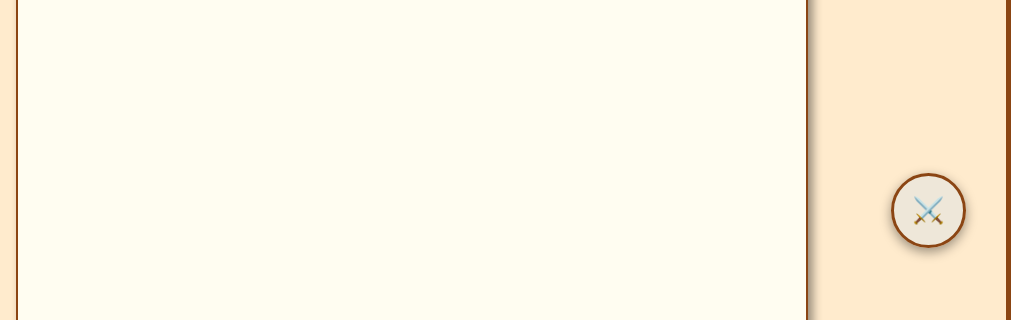
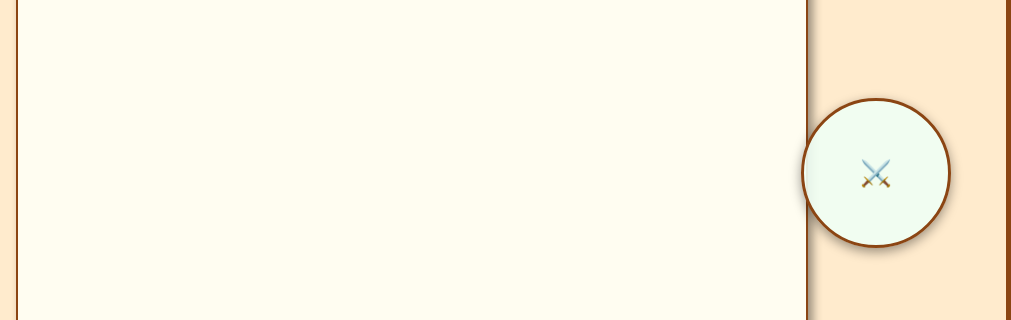
Before and after one commit to jackkennedy7/RuneHelp-Capstone, a plain HTML site: page index.html in a window 1280 px wide. Shown: the part 522-842 px from the top of the page, 269-1280 px from the left. Drawn offline with Linux system fonts and the light colour scheme; a web font is replaced by a local one.

Commit message:
merge changes

```diff
--- a/style.css
+++ b/style.css
@@ -210,12 +210,12 @@ body {
 }
 
 .chat-bubble {
-  width: 75px;
-  height: 75px;
+  width: 150px;
+  height: 150px;
   border-radius: 50%;
-  background-color: rgba(237, 231, 219, 0.9);
+  background-color: rgba(240, 255, 245, 0.9);
   border: 3px solid #8b4513;
-  color: #aa6f45;
+  color: #8b4513;
   font-size: 1.6rem;
   cursor: pointer;
   box-shadow: 0 4px 12px rgba(0,0,0,0.4);
```
